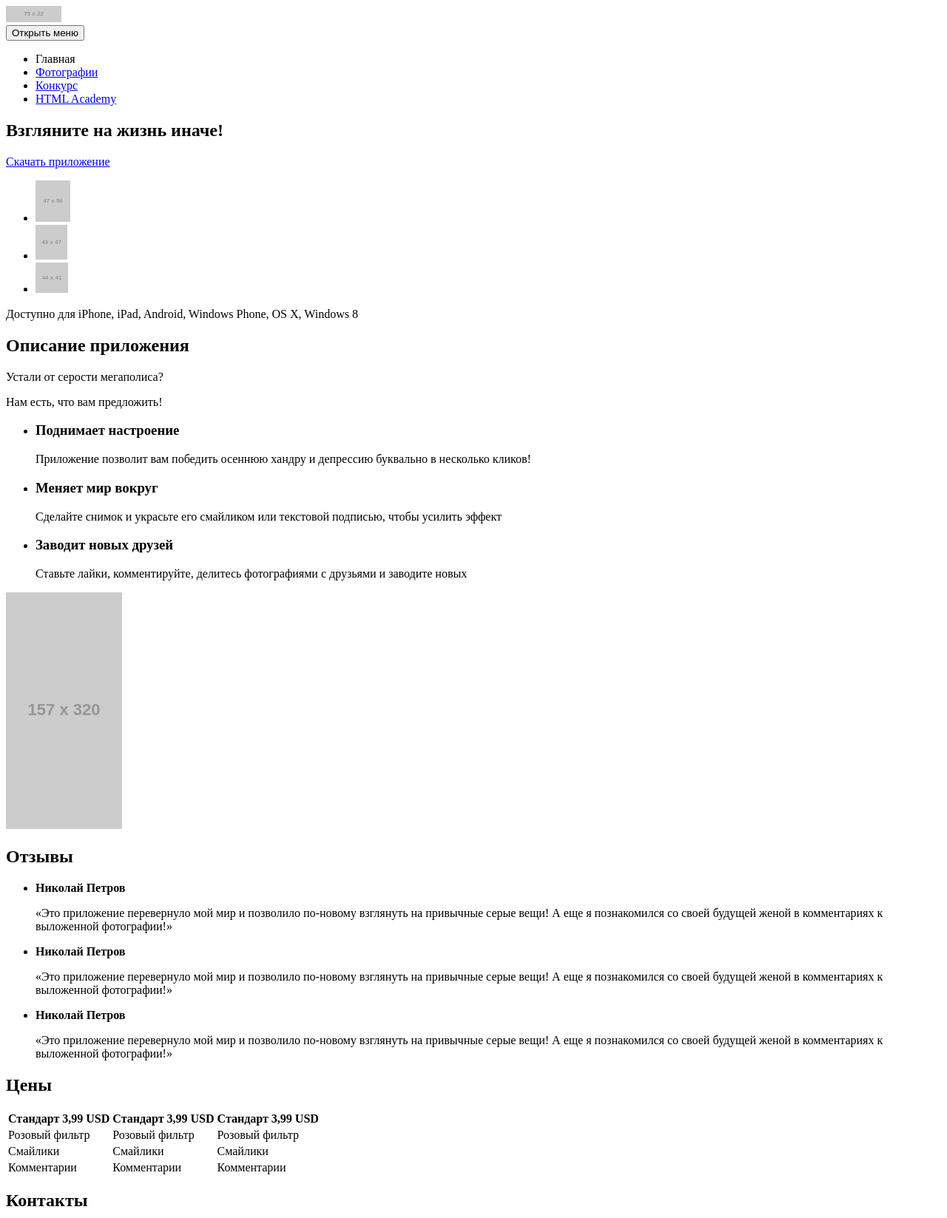
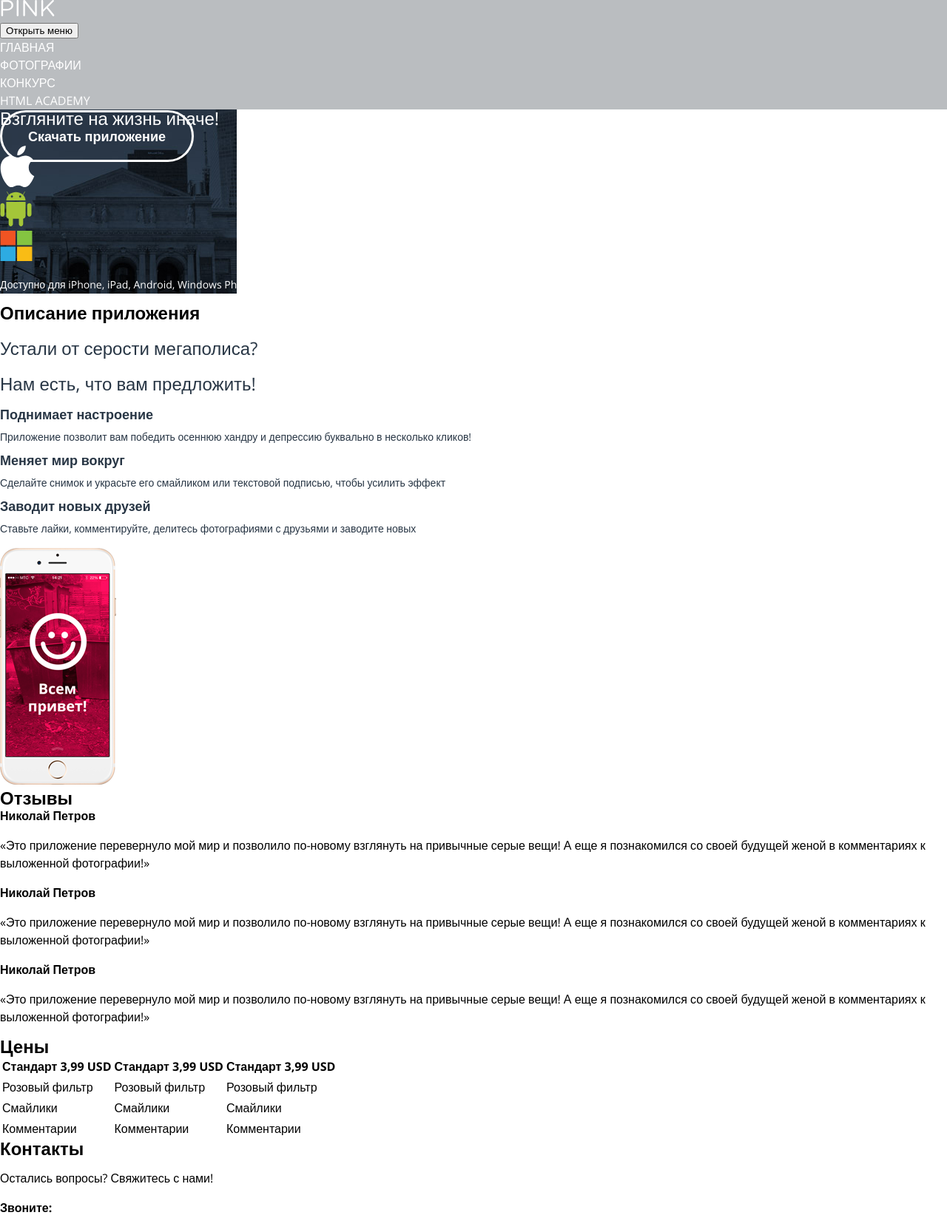
Before and after one commit to elganso161/1182509-pink-18, a website: page source/index.html in a window 1280 px wide. Shown: the top 1647 px of the page at 74% size. Drawn offline with nearby package versions, Linux system fonts and the light colour scheme; files that its build step writes are made by us from their sources; placeholder pictures from the web are drawn by us.

Commit message:
Начинаем вёрстку с препроцессором

```diff
--- a/package.json
+++ b/package.json
@@ -4,14 +4,14 @@
   "private": true,
   "description": "Личный проект «Пинк» от HTML Academy",
   "devDependencies": {
+    "@htmlacademy/editorconfig-cli": "1.x",
     "autoprefixer": "9.5.x",
     "browser-sync": "2.26.x",
     "gulp": "4.0.x",
     "gulp-plumber": "1.2.x",
+    "gulp-postcss": "8.0.x",
+    "gulp-sass": "^4.0.2",
     "gulp-sourcemaps": "2.6.x",
-    "gulp-postcss": "8.0.x",
-    "gulp-sass": "4.0.x",
-    "@htmlacademy/editorconfig-cli": "1.x",
     "stylelint": "10.1.x",
     "stylelint-config-htmlacademy": "0.1.x"
   },
--- a/source/index.html
+++ b/source/index.html
@@ -4,28 +4,30 @@
     <meta charset="utf-8">
     <meta name="viewport" content="width=device-width, initial-scale=1.0">
     <title>HTML Academy: Пинк</title>
+    <link href="https://fonts.googleapis.com/css?family=Open+Sans:300,700&display=swap&subset=cyrillic" rel="stylesheet">
+    <link rel="stylesheet" href="css/style.css">
   </head>
   <body>
 
   <header class="page-header">
     <a class="page-header__logo">
-        <img class="page-header__logo-image" src="https://via.placeholder.com/75x22" width="75px" height="22px" alt="Pink">
+      <img class="page-header__logo-image" src="img/logo-pink-white-mobile.svg" width="75px" height="22px" alt="Pink">
     </a>
     <nav class="main-nav">
       <button class="main-nav__toggle" type="button">Открыть меню</button>
       <div class="main-nav__wrapper">
       <ul class="main-nav__list site-list">
         <li class="site-list__item">
-            <a>Главная</a>
+          <a class="site-list__link">Главная</a>
         </li>
         <li class="site-list__item">
-            <a href="photo.html">Фотографии</a>
+          <a class="site-list__link" href="photo.html">Фотографии</a>
         </li>
         <li class="site-list__item">
-            <a href="form.html">Конкурс</a>
+          <a class="site-list__link" href="form.html">Конкурс</a>
         </li>
         <li class="site-list__item">
-            <a href="https://htmlacademy.ru/intensive/adaptive">HTML Academy</a>
+          <a class="site-list__link" href="https://htmlacademy.ru/intensive/adaptive">HTML Academy</a>
         </li>
       </ul>
     </div>
@@ -33,19 +35,19 @@
   </header>
 
   <main class="page-main">
-      <section class="download">
-        <h2 class="download__title">Взгляните на жизнь
+    <section class="downloads">
+      <h2 class="downloads__title">Взгляните на жизнь
         иначе!</h2>
       <a class="downloads__link" href="https://www.apple.com/ru/ios/app-store/">Скачать приложение</a>
       <ul class="downloads-icon__list">
         <li class="downloads__item">
-            <img class="downloads__icon" src="https://via.placeholder.com/47x56" width="47px" height="56px" alt="ios">
+          <img class="downloads__icon" src="./img/logo-apple.svg" width="47px" height="56px" alt="ios">
         </li>
         <li class="downloads__item">
-            <img class="downloads__icon" src="https://via.placeholder.com/43x47" width="43px" height="47" alt="android">
+          <img class="downloads__icon" src="./img/logo-android.svg" width="43px" height="47" alt="android">
         </li>
         <li class="downloads__item">
-            <img class="downloads__icon" src="https://via.placeholder.com/44x41" width="44px" height="41px" alt="windows">
+          <img class="downloads__icon" src="./img/logo-microsoft.svg" width="44px" height="41px" alt="windows">
         </li>
       </ul>
       <p class="downloads__text">Доступно для iPhone, iPad, Android, Windows Phone, OS X, Windows 8</p>
@@ -69,7 +71,7 @@
                 <p class="description__text">Ставьте лайки, комментируйте, делитесь фотографиями с друзьями и заводите новых</p>
             </li>
           </ul>
-            <img class="description__image" src="https://via.placeholder.com/157x320" width="157px" height="320px" alt="Смартфон">
+          <img class="description__image" src="./img/iphone-screen-mobile@1x.png" width="157px" height="320px" alt="Смартфон">
     </section>
     <section class="reviews">
       <h2 class="visually-hidden">Отзывы</h2>
--- /dev/null
+++ b/source/sass/description.scss
@@ -0,0 +1,21 @@
+.descriotion__title, .description__sub-title {
+  font-size: 24px;
+  font-weight: 300;
+  color: $midnight;
+}
+
+.description__list {
+  list-style: none;
+}
+
+
+.description-item__title {
+  font-size: 18px;
+  color: $midnight;
+  line-height: 10px;
+}
+
+.description__text {
+  font-size: 14px;
+  color: $midnight;
+}
--- /dev/null
+++ b/source/sass/downloads.scss
@@ -0,0 +1,30 @@
+.downloads {
+  background: url("../img/bg-back-mobile@1x.jpg") no-repeat;
+}
+
+.downloads-icon__list {
+  list-style: none;
+}
+
+.downloads__title {
+  font-size: 24px;
+  font-weight: 300;
+  color: $white;
+}
+
+.downloads__link {
+  font-size: 18px;
+  font-weight: 700;
+  color: $white;
+  text-decoration: none;
+  border: 3px solid $white;
+  padding: 20px 35px;
+  border-radius: 50px;
+}
+
+.downloads__text {
+  font-size: 14px;
+  font-weight: 300;
+  color: $white;
+
+}
--- /dev/null
+++ b/source/sass/gallery.scss
@@ -0,0 +1,36 @@
+.gallery {
+  background: url("..//img/bg-back-mobile@1x.jpg") no-repeat;
+}
+
+.gallery__title {
+  font-size: 24px;
+  font-weight: 300;
+  color: $white;
+}
+
+.gallery__sub-title {
+  font-size: 14px;
+  line-height: 30px;
+  color: $midnight;
+}
+
+.gallery-item__user-name {
+  font-size: 14px;
+  font-weight: 700;
+  color: $midnight;
+}
+
+.gallery-item__text {
+  font-size: 14px;
+  color: $midnight;
+}
+
+.gallery-item__like {
+  font-size: 12px;
+  color: $cerise;
+  text-transform: uppercase;
+  border: none;
+  list-style: none;
+  background: none;
+  cursor: pointer;
+}
--- /dev/null
+++ b/source/sass/main-nav.scss
@@ -0,0 +1,3 @@
+.main-nav__list {
+  list-style: none;
+}
--- /dev/null
+++ b/source/sass/page-header.scss
@@ -0,0 +1,3 @@
+.page-header {
+  background: rgba(29, 38, 49, 30%);
+}
--- /dev/null
+++ b/source/sass/site-list.scss
@@ -0,0 +1,7 @@
+.site-list__link {
+  text-decoration: none;
+  color: $white;
+  text-transform: uppercase;
+  padding-top: 25px;
+  padding-bottom: 25px;
+}
--- /dev/null
+++ b/source/sass/style.scss
@@ -0,0 +1,32 @@
+
+@import "variables";
+@import "page-header";
+@import "downloads";
+@import "main-nav";
+@import "description";
+@import "site-list";
+@import "gallery";
+
+
+
+
+body {
+  font-family: 'Open Sans', sans-serif;
+  margin: 0;
+  line-height: 24px;
+}
+
+ul {
+  padding: 0;
+  margin: 0;
+}
+
+h1, h2, h3, h4, h5, h6 {
+  margin: 0;
+}
+
+*,
+*::before,
+*::after {
+  box-sizing: border-box;
+}
--- /dev/null
+++ b/source/sass/variables.scss
@@ -0,0 +1,4 @@
+$white: #fff;
+$midnight: #283645;
+$black: #000;
+$cerise: #d22856;
```
Also changed, not shown: source/form.html (+10 -8 lines), source/photo.html (+16 -14 lines), 1 other file. Lines whose indentation alone changed are shown as unchanged.
